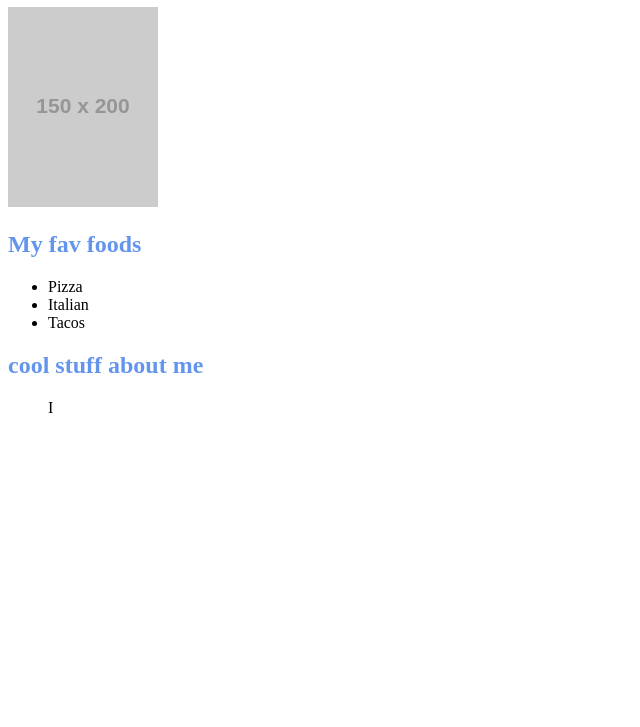
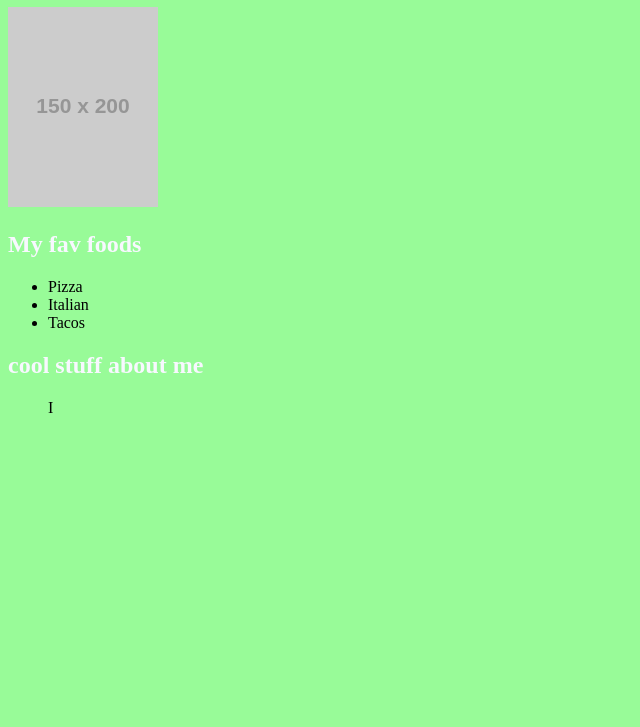
Before and after one commit to JustinLGates/summer2020-day1, a plain HTML site: page index.html in a window 1280 px wide. Shown: the part 73-800 px from the top of the page, without its empty margins (0-640 px from the left). Drawn offline with Linux system fonts and the light colour scheme; placeholder pictures from the web are drawn by us.

Commit message:
changed a color

```diff
--- a/style.css
+++ b/style.css
@@ -1,5 +1,8 @@
 h1,
 h2,
 h3 {
-  color: cornflowerblue;
+  color: ghostwhite;
 }
+body {
+  background-color: palegreen;
+}
```
